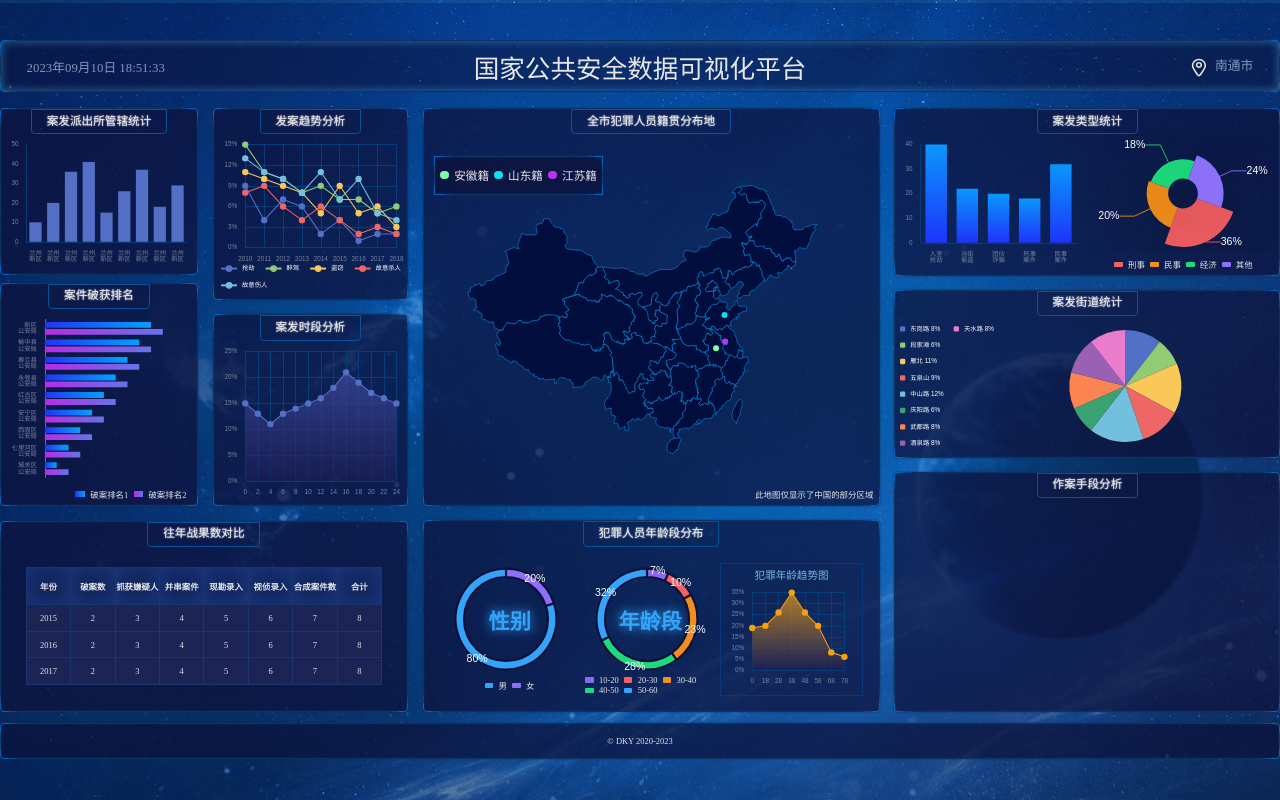
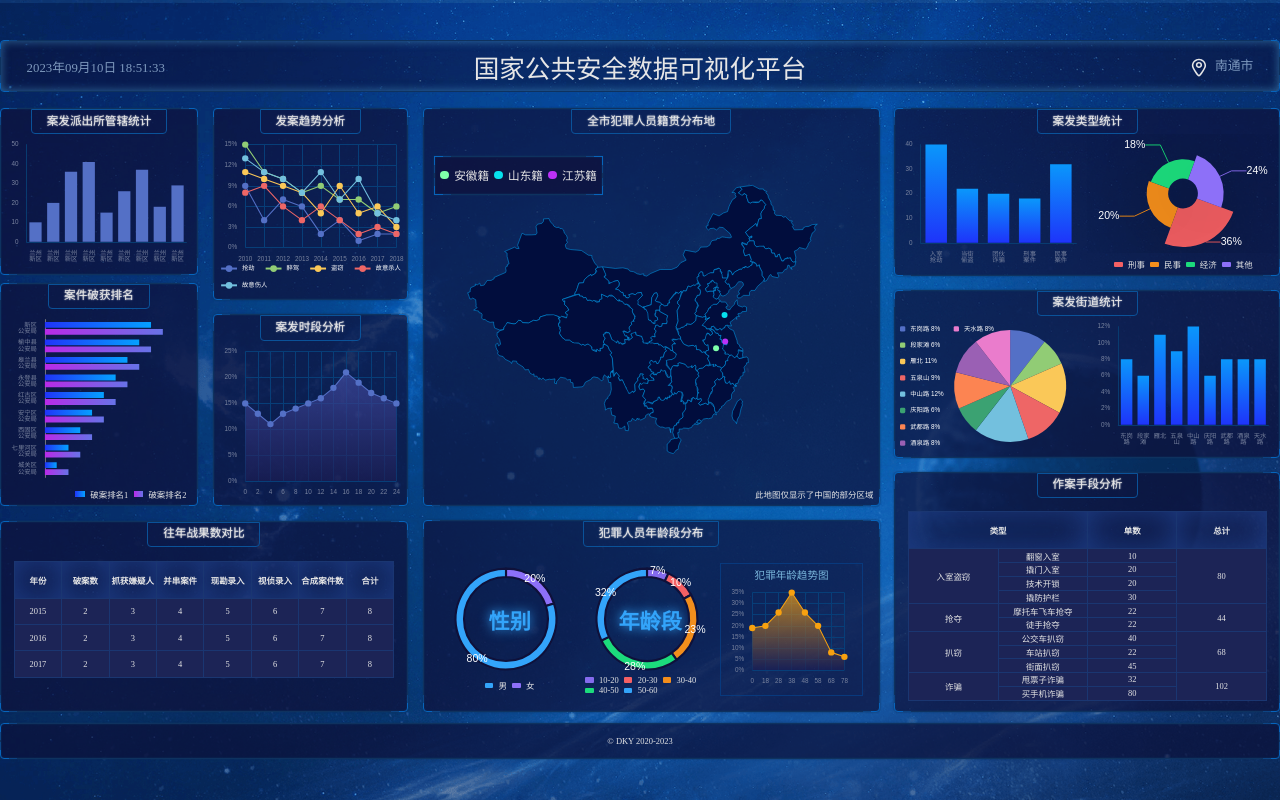
Before and after one commit to Dengky00/big-screen, a React (Vite) app: page / in a window 1280 px wide. Built offline with nearby package versions, Linux system fonts and the light colour scheme.

Commit message:
完成 Chart13 14

```diff
--- a/src/components/Chart12.tsx
+++ b/src/components/Chart12.tsx
@@ -5,7 +5,6 @@ import { px } from "../shared/px";
 
 export const Chart12 = () => {
   const divRef = useRef(null);
-  const colors = ["#F46064", "#F38E1C", "#1CDB7C", "#8D70F8", "#33A4FA"];
   const data = [
     { value: 0.08, name: "东岗路" },
     { value: 0.06, name: "段家滩" },
--- /dev/null
+++ b/src/components/Chart13.tsx
@@ -0,0 +1,74 @@
+import { useEffect, useRef } from "react";
+import * as echarts from "echarts";
+import { createEchartsOptions } from "../shared/create-echarts-options";
+
+export const Chart13 = () => {
+  const divRef = useRef(null);
+  const data = [
+    { value: 0.08, name: "东岗路" },
+    { value: 0.06, name: "段家滩" },
+    { value: 0.11, name: "雁北" },
+    { value: 0.09, name: "五泉山" },
+    { value: 0.12, name: "中山路" },
+    { value: 0.06, name: "庆阳路" },
+    { value: 0.08, name: "武都路" },
+    { value: 0.08, name: "酒泉路" },
+    { value: 0.08, name: "天水路" },
+  ];
+  useEffect(() => {
+    var myChart = echarts.init(divRef.current);
+    myChart.setOption(
+      createEchartsOptions({
+        xAxis: {
+          data: data.map((i) => i.name),
+          axisTick: { show: false },
+          axisLine: {
+            lineStyle: { color: "#083B70" },
+          },
+          axisLabel: {
+            formatter(val: string) {
+              if (val.length > 2) {
+                const array = val.split("");
+                array.splice(2, 0, "\n");
+                return array.join("");
+              } else {
+                return val;
+              }
+            },
+          },
+        },
+
+        yAxis: {
+          splitLine: { show: false },
+          axisLine: {
+            show: true,
+            lineStyle: { color: "#083B70" },
+          },
+          axisLabel: {
+            formatter(value: number) {
+              return (value * 100).toFixed(0) + "%";
+            },
+          },
+        },
+        series: [
+          {
+            type: "bar",
+            data: data.map((i) => i.value),
+            color: new echarts.graphic.LinearGradient(0, 0, 0, 1, [
+              {
+                offset: 0,
+                color: "#0A97FB",
+              },
+              {
+                offset: 1,
+                color: "#1E34FA",
+              },
+            ]),
+          },
+        ],
+      })
+    );
+  }, []);
+
+  return <div ref={divRef} className="chart"></div>;
+};
--- /dev/null
+++ b/src/components/Chart14.tsx
@@ -0,0 +1,67 @@
+export const Chart14 = () => {
+  return (
+    <table>
+      <thead>
+        <tr>
+          <th colSpan={2}>类型</th>
+          <th>单数</th>
+          <th>总计</th>
+        </tr>
+      </thead>
+      <tbody>
+        <tr>
+          <td rowSpan={4}>入室盗窃</td>
+          <td>翻窗入室</td>
+          <td>10</td>
+          <td rowSpan={4}>80</td>
+        </tr>
+        <tr>
+          <td>撬门入室</td>
+          <td>20</td>
+        </tr>
+        <tr>
+          <td>技术开锁</td>
+          <td>20</td>
+        </tr>
+        <tr>
+          <td>撬防护栏</td>
+          <td>30</td>
+        </tr>
+        <tr>
+          <td rowSpan={2}>抢夺</td>
+          <td>摩托车飞车抢夺</td>
+          <td>22</td>
+          <td rowSpan={2}>44</td>
+        </tr>
+        <tr>
+          <td>徒手抢夺</td>
+          <td>22</td>
+        </tr>
+        <tr>
+          <td rowSpan={3}>扒窃</td>
+          <td>公交车扒窃</td>
+          <td>40</td>
+          <td rowSpan={3}>68</td>
+        </tr>
+        <tr>
+          <td>车站扒窃</td>
+          <td>22</td>
+        </tr>
+        <tr>
+          <td>街面扒窃</td>
+          <td>45</td>
+        </tr>
+        <tr>
+          <td rowSpan={2}>诈骗</td>
+          <td>甩票子诈骗</td>
+          <td>32</td>
+          <td rowSpan={2}>102</td>
+        </tr>
+        <tr>
+          <td>买手机诈骗</td>
+          <td>80</td>
+        </tr>
+      </tbody>
+    </table>
+  );
+};
--- a/src/pages/home.scss
+++ b/src/pages/home.scss
@@ -198,6 +198,12 @@
     }
   }
 
+  .chart12 {
+    flex: 1;
+    display: flex;
+    flex-direction: column;
+  }
+
   .年龄段 {
     display: flex;
     flex-direction: column;
@@ -309,9 +315,13 @@
     }
   }
 
-  .战果 {
+  .战果,
+  .作案手段 {
+    padding: 0 px(24);
     > table {
-      margin-top: px(38);
+      width: 100%;
+      table-layout: fixed;
+      margin-top: px(25);
       border-collapse: collapse;
       th,
       td {
@@ -336,6 +346,16 @@
   .发案趋势,
   .案发时段 {
     height: px(363);
+  }
+
+  .作案手段 {
+    > table {
+      tbody {
+        td {
+          height: px(26);
+        }
+      }
+    }
   }
 
   .破获排名 {
--- a/src/pages/home.tsx
+++ b/src/pages/home.tsx
@@ -13,6 +13,8 @@ import { Chart9 } from "../components/Chart-9";
 import { Chart10 } from "../components/Chart-10";
 import { Chart11 } from "../components/Chart-11";
 import { Chart12 } from "../components/Chart12";
+import { Chart13 } from "../components/Chart13";
+import { Chart14 } from "../components/Chart14";
 
 export const Home = () => {
   const [currentTime, setCurrentTime] = useState(new Date());
@@ -80,10 +82,12 @@ export const Home = () => {
             <h2>案发街道统计</h2>
             <div className="charts">
               <Chart12 />
+              <Chart13 />
             </div>
           </div>
           <div className="bordered row3 作案手段">
             <h2>作案手段分析</h2>
+            <Chart14 />
           </div>
         </section>
       </main>
```
